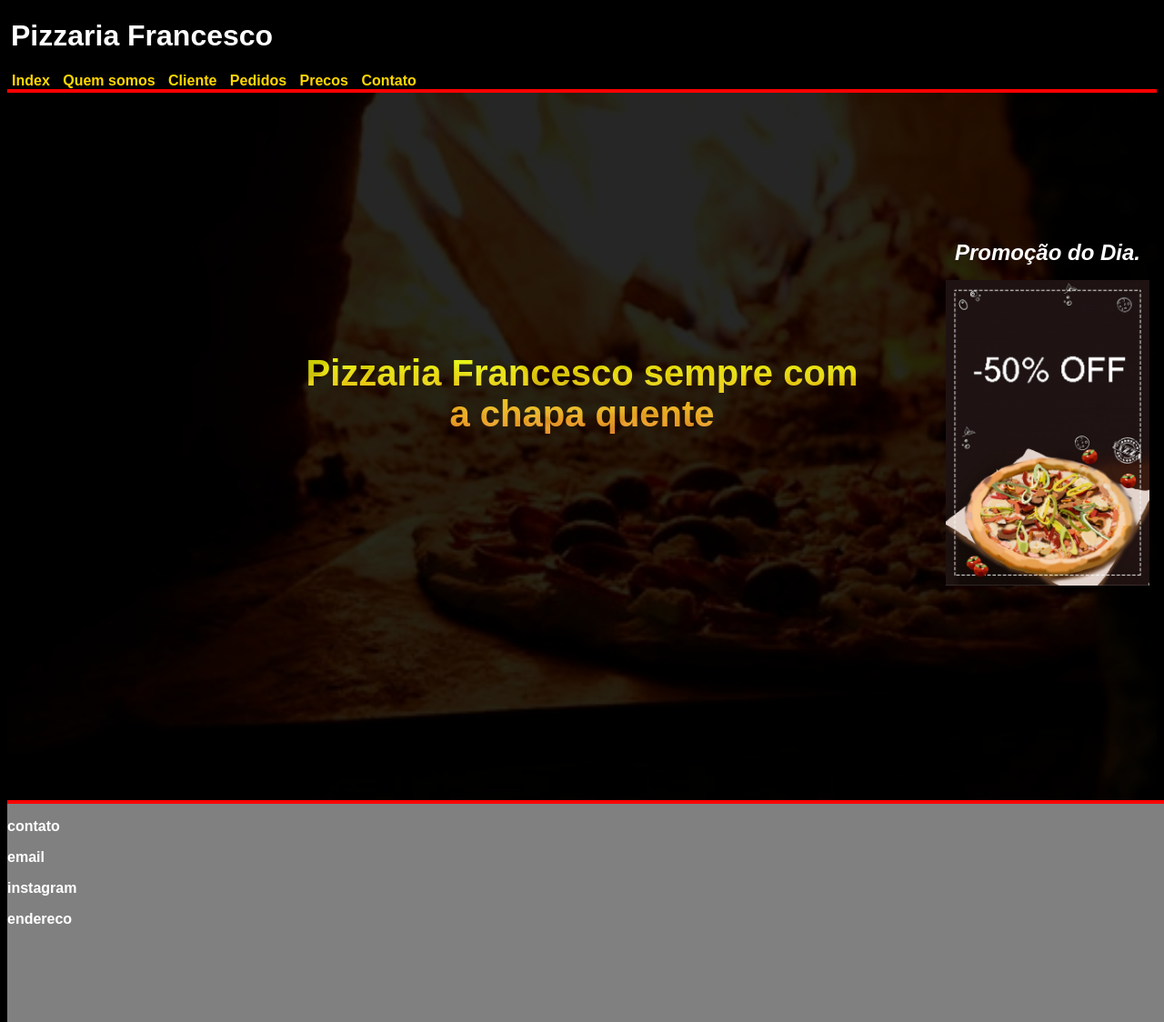
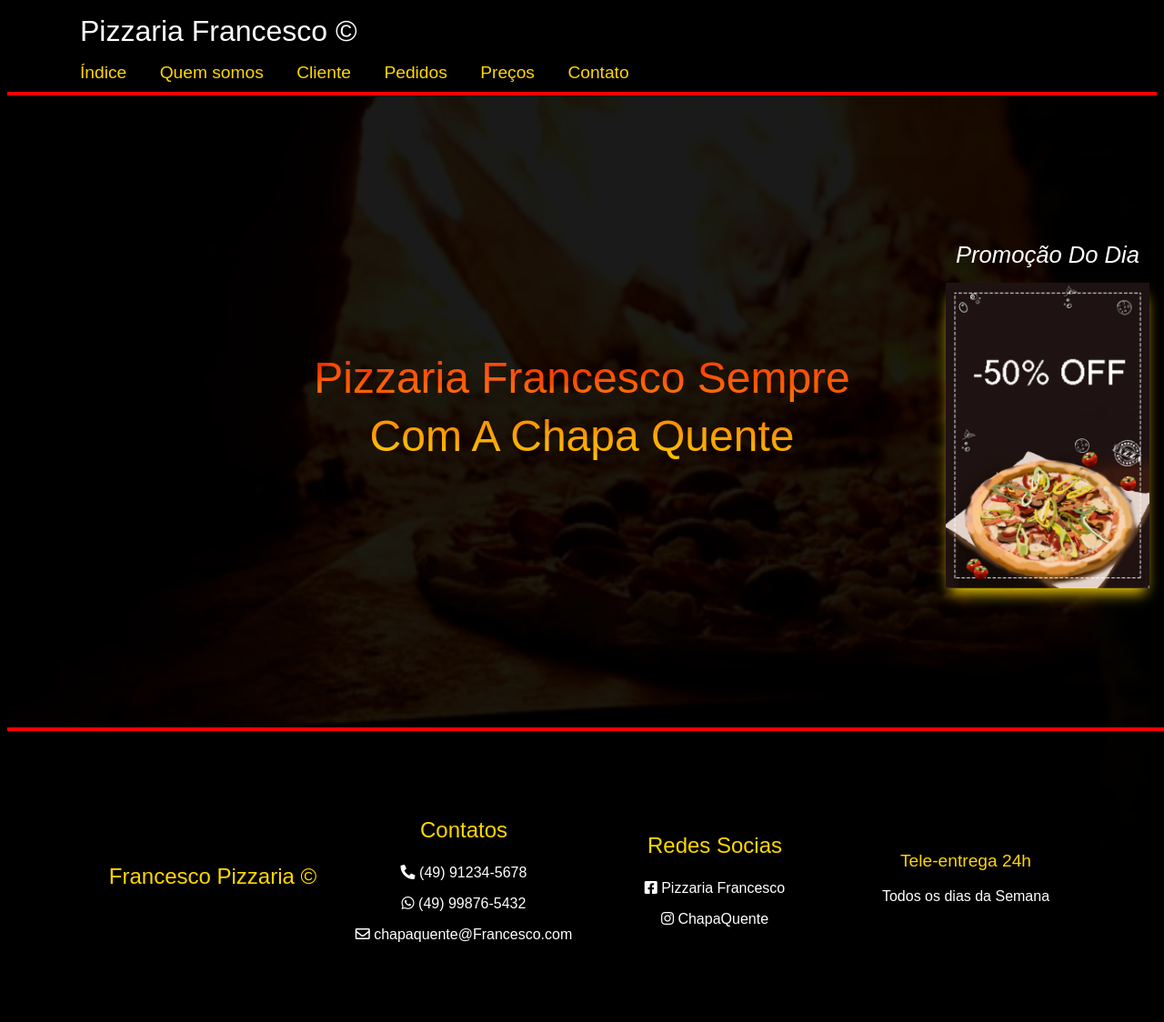
Before and after one commit to DouglasKosvoski/Pizzaria-Prog2, a PHP site: page /src/index.html in a window 1280 px wide. Shown: the whole page at 91% size. Run offline with PHP 8.4, Linux system fonts and the light colour scheme; some libraries are stand-ins or nearby versions.

Commit message:
Criado template initial para o site, e index.html finalizado

```diff
--- a/css/style.css
+++ b/css/style.css
@@ -2,7 +2,7 @@ body {
   background-color: black;
   color: white;
   font-family: sans-serif;
-  font-weight: bold;
+  font-weight: normal;
   overflow-x: hidden;
 }
 
@@ -16,35 +16,36 @@ aside {
   font-style: italic;
   transform: translate(-50%, -50%);
 }
+
 aside p {
+  text-transform: capitalize;
   text-align: center;
-  font-size: 1.5rem;
+  font-size: 1.6rem;
   margin-bottom: 1rem;
 }
 
 aside img {
   width: 100%;
   object-fit: fill;
+  -webkit-box-shadow: 0px 10px 15px -5px gold;
+  box-shadow: 0px 10px 15px -5px gold;
 }
 
 footer {
   position: absolute;
   width: 100%;
-  height: 30%;
-  background-color: gray;
+  height: 40%;
+  background-color: rgba(0, 0, 0, 0.7);
   border-top: 4px solid red;
-  top: 110%;
+  margin-right: 50px;
 }
 
-.slogan {
-  font-size: 2.5rem;
-  position: absolute;
-  top: 50%;
-  background: -webkit-linear-gradient(#e3ff00, #e99532);
-  -webkit-background-clip: text;
-  -webkit-text-fill-color: transparent;
-  left: 50%;
-  transform: translate(-50%,-50%);
+.a {
+  position: sticky;
+  position: -webkit-sticky;
+  background-color: black;
+  top: 0;
+  z-index: 1;
 }
 
 .center {
@@ -54,18 +55,43 @@ footer {
 .background_img {
   width: 100%;
   height: 100%;
-  opacity: 0.15;
+  opacity: 0.10;
+}
+
+.title {
+  margin: 1rem;
+  margin-left: 5rem;
+  font-size: 2rem;
+  font-weight: lighter;
+  color: white;
+  text-transform: capitalize;
 }
 
 .navbar {
+  padding-left: 4rem;
+  padding-top: 0px;
+  padding-bottom: 10px;
   border-bottom: 4px solid red;
 }
 
 .navitem {
   text-decoration: none;
   color: gold;
-  font-size: 1rem;
-  padding: 5px;
+  font-size: 1.2rem;
+  padding: 1rem;
+}
+
+.slogan {
+  font-size: 3rem;
+  position: absolute;
+  top: 50%;
+  background: -webkit-linear-gradient(#ff1f00, gold);
+  -webkit-background-clip: text;
+  -webkit-text-fill-color: transparent;
+  left: 50%;
+  transform: translate(-50%,-50%);
+  max-width: 50%;
+  line-height: 4rem;
 }
 
 .flex-container {
@@ -78,7 +104,15 @@ footer {
 }
 
 .flex-item {
+  text-align: center;
   order: 0;
   flex: 0 1 auto;
   align-self: auto;
+  margin: 10px;
+  width: 20%;
 }
+
+.chat {
+  position: sticky;
+
+}
--- a/index.html
+++ /dev/null
@@ -1,52 +0,0 @@
-<!DOCTYPE html>
-<html lang="en" dir="ltr">
-  <head>
-    <meta charset="utf-8">
-    <meta name="description" content="Website para Trabalho em Sala PROG2">
-    <meta name="keywords" content="Pizza, Pizzaria, Francesco, Forno a Lenha">
-    <meta name="author" content="Douglas Kosvoski">
-    <meta name="viewport" content="width=device-width, initial-scale=1.0">
-    <title>Francesco Pizzaria</title>
-
-    <link rel="stylesheet" href="./css/style.css">
-
-  </head>
-  <body>
-
-    <header>
-      <h1 style="margin-left: 4px;">Pizzaria Francesco</h1>
-    </header>
-
-    <nav class="navbar">
-      <a class="navitem" href="./index.html">Index</a>
-      <a class="navitem" href="./quemsomos.html">Quem somos</a>
-      <a class="navitem" href="./cliente.html">Cliente</a>
-      <a class="navitem" href="./pedidos.html">Pedidos</a>
-      <a class="navitem" href="./precos.html">Precos</a>
-      <a class="navitem" href="./contato.html">Contato</a>
-    </nav>
-
-    <main>
-      <h2 class="slogan center" id="slogan">Pizzaria Francesco sempre com a chapa quente</h2>
-
-      <img class="background_img" src="./imgs/furnace.jpeg" alt="Fornalha a lenha"><br>
-    </main>
-
-    <aside>
-      <p>Promoção do Dia.</p>
-      <img class="img-banner" src="./imgs/promo_banner.jpg" alt="Promo">
-    </aside>
-
-    <!-- <div class="chat" id="chat">
-      <p>Clique aqui para falar com os atendentes</p>
-    </div> -->
-
-    <footer>
-      <p>contato</p>
-      <p>email</p>
-      <p>instagram</p>
-      <p>endereco</p>
-    </footer>
-
-  </body>
-</html>
--- /dev/null
+++ b/src/index.html
@@ -0,0 +1,80 @@
+<!DOCTYPE html>
+<html lang="en" dir="ltr">
+  <head>
+    <title>Francesco Pizzaria</title>
+    <meta charset="utf-8">
+    <meta name="description" content="Website para Trabalho em Sala PROG2">
+    <meta name="keywords" content="Pizza, Pizzaria, Francesco, Forno a Lenha">
+    <meta name="author" content="Douglas Kosvoski">
+    <meta name="viewport" content="width=device-width, initial-scale=1.0">
+
+    <!-- Icons & style -->
+    <link rel="stylesheet" href="../css/style.css">
+    <link rel="stylesheet" href="https://pro.fontawesome.com/releases/v5.10.0/css/all.css" integrity="sha384-AYmEC3Yw5cVb3ZcuHtOA93w35dYTsvhLPVnYs9eStHfGJvOvKxVfELGroGkvsg+p" crossorigin="anonymous"/>
+  </head>
+  <body>
+
+    <header class="a">
+      <!-- Title -->
+      <a style="text-decoration: none" href="../src/index.html">
+        <p class="title">Pizzaria Francesco ©</p>
+      </a>
+      <!-- Navbar -->
+      <nav class="navbar">
+        <a class="navitem" href="./index.html">Índice</a>
+        <a class="navitem" href="./quemsomos.html">Quem somos</a>
+        <a class="navitem" href="./cliente.html">Cliente</a>
+        <a class="navitem" href="./pedidos.html">Pedidos</a>
+        <a class="navitem" href="./precos.html">Preços</a>
+        <a class="navitem" href="./contato.html">Contato</a>
+      </nav>
+    </header>
+
+    <main>
+      <!-- Slogan -->
+      <p class="slogan center" id="slogan">Pizzaria Francesco Sempre Com A Chapa Quente</p>
+      <!-- Background Image -->
+      <img class="background_img" src="../imgs/furnace.jpeg" alt="Fornalha a lenha"><br>
+      <!-- Promo Banner -->
+      <aside>
+        <!-- Title -->
+        <p>Promoção do Dia</p>
+        <!-- Image Banner -->
+        <img class="img-banner" src="../imgs/promo_banner.jpg" alt="Promo">
+      </aside>
+    </main>
+
+    <!-- Contacts and Social Media -->
+    <footer class="flex-container" style="top: 100%">
+      <!-- Company Name -->
+      <div class="flex-item">
+        <a style="text-decoration: none; color: gold;" href="../src/index.html">
+          <p style="font-size: 1.5rem;">Francesco Pizzaria ©</p>
+        </a>
+      </div>
+
+      <!-- Contacts -->
+      <div class="flex-item">
+        <p style="font-size: 1.5rem; color: gold;">Contatos</p>
+        <p><i class="fas fa-phone-alt"></i> (49) 91234-5678</p>
+        <p><i class="fab fa-whatsapp"></i> (49) 99876-5432</p>
+        <a style="text-decoration: none; color: white" href="mailto:chapaquente@Francesco.com">
+          <p><i class="far fa-envelope"></i> chapaquente@Francesco.com</p>
+        </a>
+      </div>
+
+      <!-- Social Media -->
+      <div class="flex-item">
+        <p style="font-size: 1.5rem; color: gold;">Redes Socias</p>
+        <p><i class="fab fa-facebook-square"></i> Pizzaria Francesco</p>
+        <p><i class="fab fa-instagram"></i> ChapaQuente</p>
+      </div>
+
+      <!-- Observation -->
+      <div class="flex-item">
+        <p style="font-size: 1.2rem; color: gold;">Tele-entrega 24h</p>
+        <p>Todos os dias da Semana</p>
+      </div>
+    </footer>
+  </body>
+</html>
```
Also changed, not shown: cliente.html (deleted, +0 -10 lines), contato.html (deleted, +0 -10 lines), pedidos.html (deleted, +0 -10 lines), precos.html (deleted, +0 -10 lines), quemsomos.html (deleted, +0 -30 lines), src/cliente.html (added, +70 -0 lines), src/contato.html (added, +70 -0 lines), src/pedidos.html (added, +70 -0 lines), src/precos.html (added, +74 -0 lines), src/quemsomos.html (added, +72 -0 lines), 1 other file.
